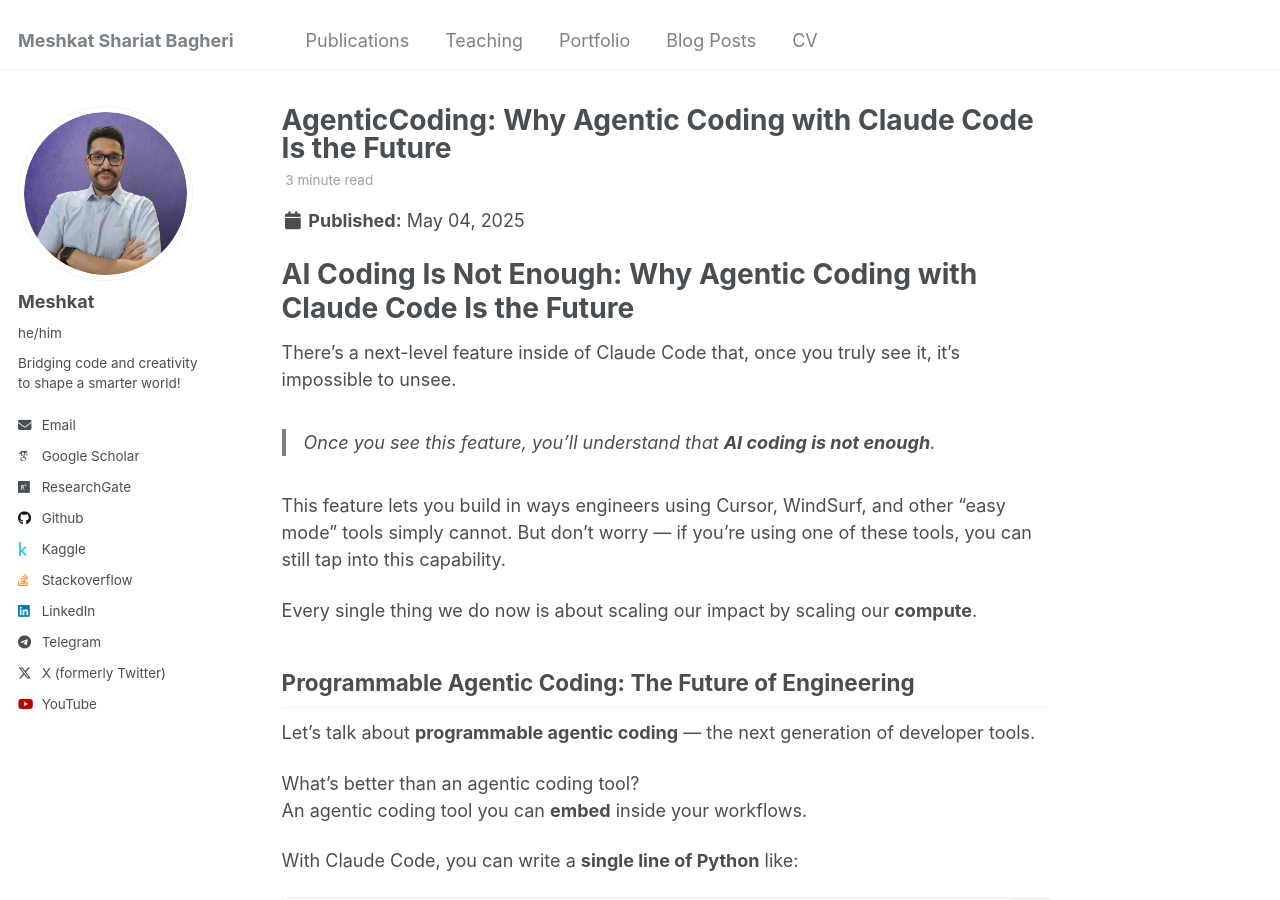
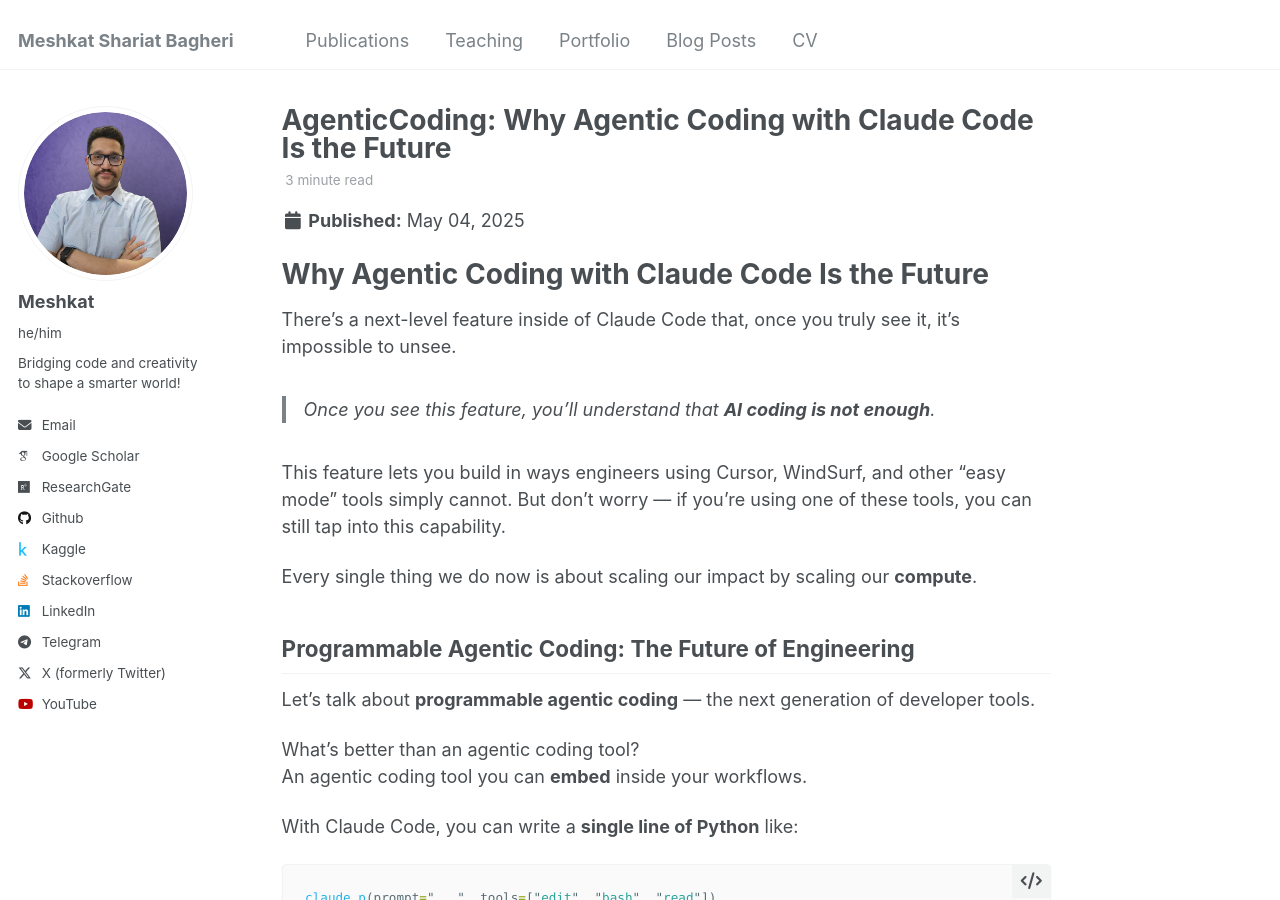
Before and after one commit to MeshkatShB/meshkatshb.github.io, a Jekyll site: the page built from _posts/2025-05-04-claude-code-agenticcoding.md, in a window 1280 px wide and 900 px high. Built offline with Jekyll 4.4.1, drawn with Linux system fonts in a browser that asks for light colours; some web fonts are replaced.

Commit message:
refactor(posts): updated intro

```diff
--- a/_posts/2025-05-04-claude-code-agenticcoding.md
+++ b/_posts/2025-05-04-claude-code-agenticcoding.md
@@ -12,7 +12,7 @@
   - Tools
 ---
 
-# AI Coding Is Not Enough: Why Agentic Coding with Claude Code Is the Future
+# Why Agentic Coding with Claude Code Is the Future
 
 There’s a next-level feature inside of Claude Code that, once you truly see it, it’s impossible to unsee.
 
```
